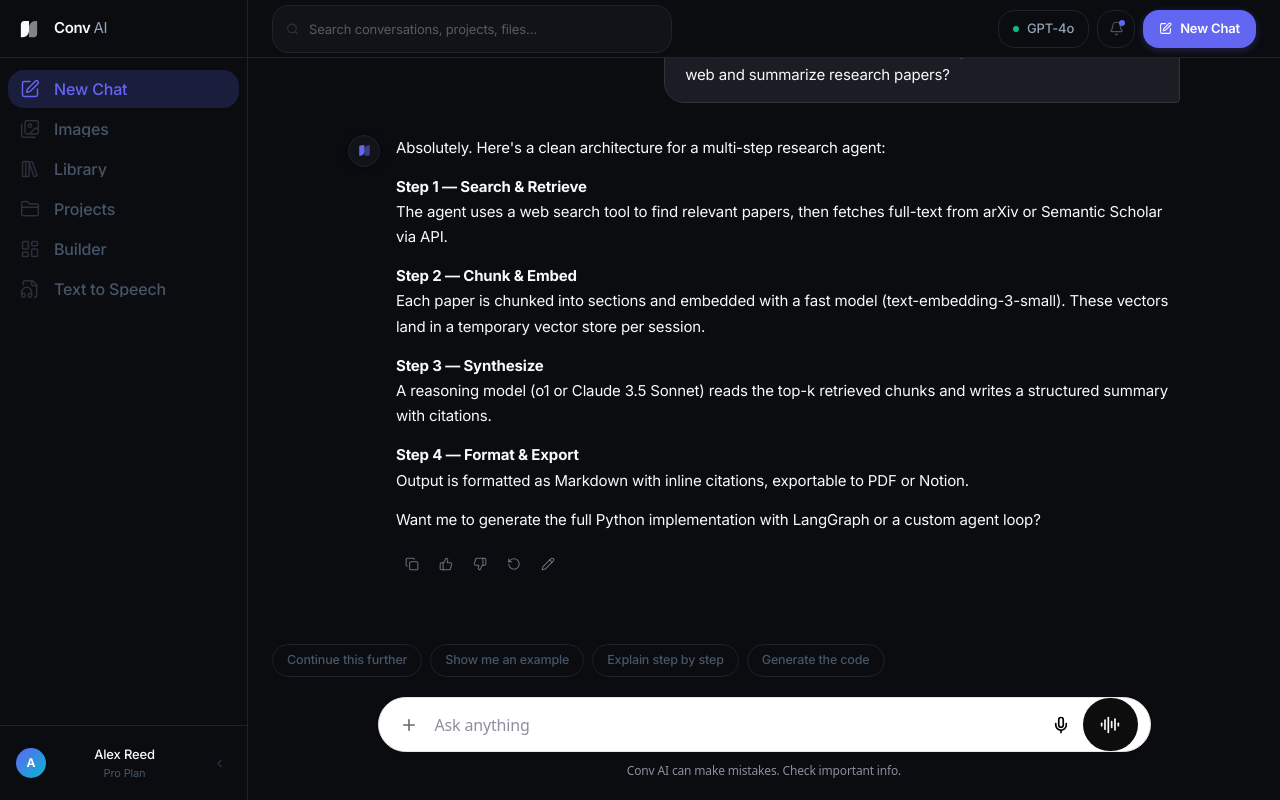
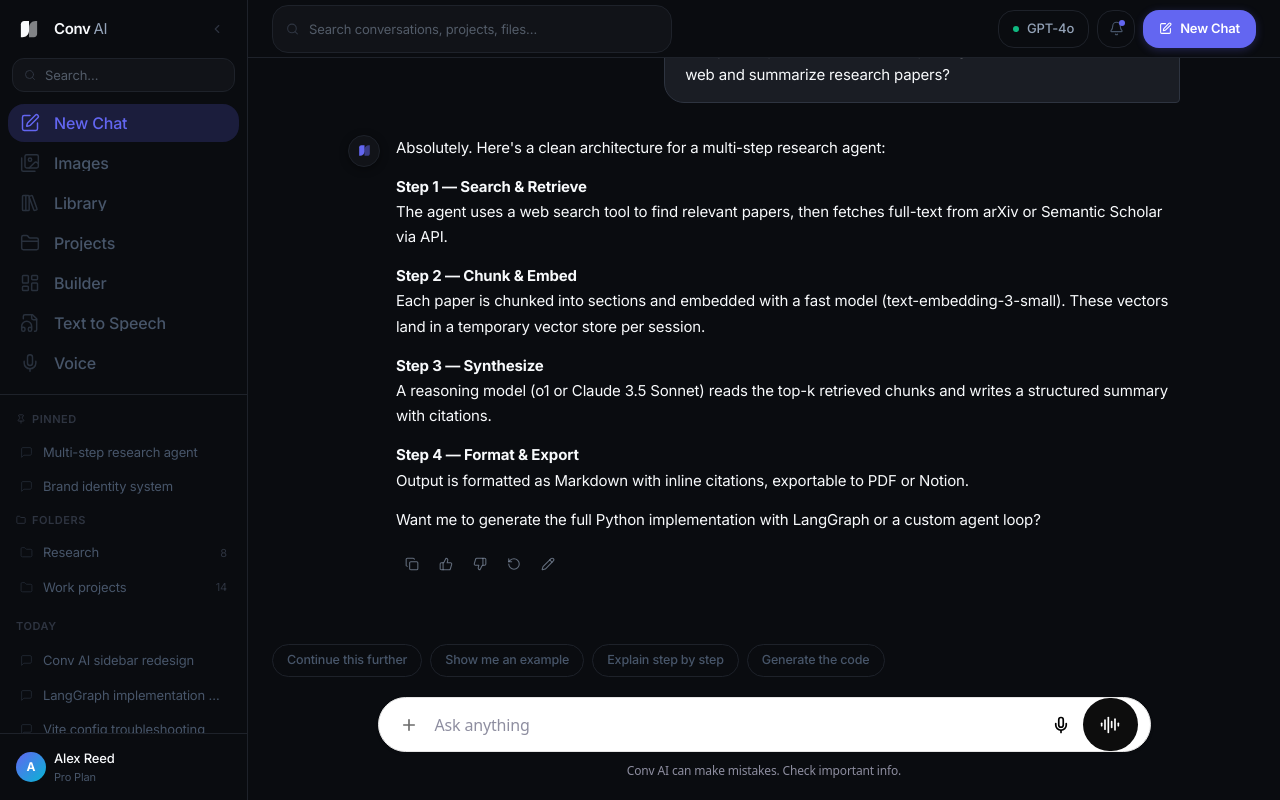
Before and after one commit to ElonInvestmentCo/Conv-AI, a React (Vite) app: page /chat in a window 1280 px wide. Built offline with nearby package versions, Linux system fonts and the light colour scheme.

Commit message:
Update MainLayout structure and logic
Replit-Commit-Author: Agent

```diff
--- a/src/app/layouts/MainLayout.tsx
+++ b/src/app/layouts/MainLayout.tsx
@@ -19,15 +19,13 @@ import {
   FolderClosed,
   FileAudio,
   LayoutDashboard,
+  Mic,
+  Pin,
+  Folder,
+  MessageSquare,
 } from 'lucide-react';
 
-const ImagesIcon = Images;
-const LibraryIcon = LibraryBig;
-const ProjectsIcon = FolderClosed;
-const TTSIcon = FileAudio;
-const BuilderIcon = LayoutDashboard;
-
-// ── Conv AI Logo Mark ─────────────────────────────────────────────────────────
+// ── Conv AI Logo Mark ──────────────────────────────────────────────────────────
 const LogoMark = ({ className = 'w-7 h-7', color = '#F8FAFC' }: { className?: string; color?: string }) => (
   <svg viewBox="0 0 32 32" fill="none" xmlns="http://www.w3.org/2000/svg" className={className}>
     <path d="M6 10C6 7.79086 7.79086 6 10 6H16V18C16 22.4183 12.4183 26 8 26H6V10Z" fill={color} />
@@ -35,25 +33,79 @@ const LogoMark = ({ className = 'w-7 h-7', color = '#F8FAFC' }: { className?: st
   </svg>
 );
 
+// ── Nav config ─────────────────────────────────────────────────────────────────
 const mainNav = [
-  { label: 'New Chat',       path: '/chat',      Icon: SquarePen  },
-  { label: 'Images',         path: '/images',    Icon: ImagesIcon  },
-  { label: 'Library',        path: '/library',   Icon: LibraryIcon },
-  { label: 'Projects',       path: '/projects',  Icon: ProjectsIcon },
-  { label: 'Builder',        path: '/builder',   Icon: BuilderIcon },
-  { label: 'Text to Speech', path: '/tts',       Icon: TTSIcon     },
+  { label: 'New Chat',       path: '/chat',      Icon: SquarePen     },
+  { label: 'Images',         path: '/images',    Icon: Images        },
+  { label: 'Library',        path: '/library',   Icon: LibraryBig    },
+  { label: 'Projects',       path: '/projects',  Icon: FolderClosed  },
+  { label: 'Builder',        path: '/builder',   Icon: LayoutDashboard },
+  { label: 'Text to Speech', path: '/tts',       Icon: FileAudio     },
+  { label: 'Voice',          path: '/voice',     Icon: Mic           },
 ];
 
-// Simplified popup menu — 7 focused items only
-const popupMenu = [
-  { Icon: User,     label: 'Account',            path: '/account',       divideAfter: false },
-  { Icon: Settings, label: 'Settings',           path: '/settings',      divideAfter: false },
-  { Icon: Sun,      label: 'Theme',              path: null,             divideAfter: false },
-  { Icon: Keyboard, label: 'Keyboard Shortcuts', path: null,             divideAfter: true  },
-  { Icon: Zap,      label: 'Upgrade Plan',       path: null,             accent: true, divideAfter: false },
-  { Icon: HelpCircle,label: 'Help',              path: '/help',          divideAfter: true  },
+// ── Mock conversation history ──────────────────────────────────────────────────
+const pinnedChats = [
+  { id: 'p1', label: 'Multi-step research agent' },
+  { id: 'p2', label: 'Brand identity system' },
 ];
 
+const conversationGroups = [
+  {
+    heading: 'Today',
+    items: [
+      { id: 'c1', label: 'Conv AI sidebar redesign' },
+      { id: 'c2', label: 'LangGraph implementation plan' },
+      { id: 'c3', label: 'Vite config troubleshooting' },
+    ],
+  },
+  {
+    heading: 'Yesterday',
+    items: [
+      { id: 'c4', label: 'Document review pipeline' },
+      { id: 'c5', label: 'TTS voice model comparison' },
+      { id: 'c6', label: 'React DnD drag ordering' },
+    ],
+  },
+  {
+    heading: 'Previous 7 days',
+    items: [
+      { id: 'c7', label: 'OpenAI streaming responses' },
+      { id: 'c8', label: 'Tailwind v4 migration notes' },
+      { id: 'c9', label: 'Image generation prompts' },
+      { id: 'c10', label: 'Project folder structure' },
+      { id: 'c11', label: 'Auth flow architecture' },
+      { id: 'c12', label: 'Dashboard layout options' },
+    ],
+  },
+  {
+    heading: 'Last month',
+    items: [
+      { id: 'c13', label: 'Vector store setup (pgvector)' },
+      { id: 'c14', label: 'Semantic search evaluation' },
+      { id: 'c15', label: 'Webhook handler patterns' },
+      { id: 'c16', label: 'Recharts data formatting' },
+      { id: 'c17', label: 'Motion animation timing' },
+    ],
+  },
+];
+
+const folders = [
+  { id: 'f1', label: 'Research', count: 8 },
+  { id: 'f2', label: 'Work projects', count: 14 },
+];
+
+// ── Profile menu ───────────────────────────────────────────────────────────────
+const popupMenu = [
+  { Icon: User,       label: 'Account',            path: '/account',  divideAfter: false, accent: false },
+  { Icon: Settings,   label: 'Settings',           path: '/settings', divideAfter: false, accent: false },
+  { Icon: Sun,        label: 'Theme',              path: null,        divideAfter: false, accent: false },
+  { Icon: Keyboard,   label: 'Keyboard Shortcuts', path: null,        divideAfter: true,  accent: false },
+  { Icon: Zap,        label: 'Upgrade Plan',       path: null,        divideAfter: false, accent: true  },
+  { Icon: HelpCircle, label: 'Help',               path: '/help',     divideAfter: true,  accent: false },
+];
+
+// ── Reusable nav item ──────────────────────────────────────────────────────────
 function NavItem({ item, collapsed }: { item: typeof mainNav[0]; collapsed: boolean }) {
   const { Icon } = item;
   return (
@@ -101,13 +153,23 @@ function NavItem({ item, collapsed }: { item: typeof mainNav[0]; collapsed: bool
   );
 }
 
+// ── Conversation history row ───────────────────────────────────────────────────
+function ConvItem({ label }: { label: string }) {
+  return (
+    <button className="group w-full flex items-center gap-2.5 px-3 py-[7px] rounded-lg text-left text-[13px] text-[#475569] hover:bg-[#1A1D24] hover:text-[#94A3B8] transition-all duration-[140ms]">
+      <MessageSquare size={13} strokeWidth={1.6} className="flex-shrink-0 opacity-40 group-hover:opacity-60" />
+      <span className="truncate">{label}</span>
+    </button>
+  );
+}
+
+// ── Main layout ────────────────────────────────────────────────────────────────
 export default function MainLayout() {
-  const [collapsed, setCollapsed]   = useState(false);
+  const [collapsed, setCollapsed]     = useState(false);
   const [profileOpen, setProfileOpen] = useState(false);
-  const profileRef  = useRef<HTMLDivElement>(null);
-  const navigate    = useNavigate();
+  const profileRef = useRef<HTMLDivElement>(null);
+  const navigate   = useNavigate();
 
-  // Close on outside click
   useEffect(() => {
     const handler = (e: MouseEvent) => {
       if (profileRef.current && !profileRef.current.contains(e.target as Node)) {
@@ -123,18 +185,21 @@ export default function MainLayout() {
       className="flex h-screen w-full overflow-hidden"
       style={{ background: '#0A0C10', fontFamily: 'Inter, system-ui, sans-serif' }}
     >
-      {/* ─── Sidebar ──────────────────────────────────────────────── */}
+      {/* ════════════════════════════════════════════════════════════
+          SIDEBAR  —  flex column, never scrolls as a whole
+      ════════════════════════════════════════════════════════════ */}
       <motion.aside
         animate={{ width: collapsed ? 68 : 248 }}
         transition={{ type: 'spring', stiffness: 420, damping: 42 }}
-        className="relative flex-shrink-0 flex flex-col h-full"
-        style={{ background: '#0A0C10', borderRight: '1px solid #1E222A', overflow: 'visible' }}
+        className="flex-shrink-0 flex flex-col h-full overflow-hidden"
+        style={{ background: '#0A0C10', borderRight: '1px solid #1E222A' }}
       >
-        {/* Logo row */}
-        <div
-          className="flex items-center gap-3 px-4 h-[58px] flex-shrink-0"
-          style={{ borderBottom: '1px solid #1E222A' }}
-        >
+
+        {/* ── SECTION 1: Fixed Header ─────────────────────────────── */}
+        <div className="flex-shrink-0" style={{ borderBottom: '1px solid #1E222A' }}>
+
+          {/* Logo row + collapse toggle */}
+          <div className="flex items-center gap-3 px-4 h-[58px]">
             <LogoMark className="w-[26px] h-[26px] flex-shrink-0" color="#F8FAFC" />
             <AnimatePresence initial={false}>
               {!collapsed && (
@@ -143,29 +208,140 @@ export default function MainLayout() {
                   animate={{ opacity: 1, width: 'auto' }}
                   exit={{ opacity: 0, width: 0 }}
                   transition={{ duration: 0.17 }}
-                className="overflow-hidden flex items-baseline"
+                  className="overflow-hidden flex items-baseline flex-1"
                 >
                   <span className="text-[15px] font-semibold text-[#F8FAFC] tracking-tight whitespace-nowrap">Conv</span>
                   <span className="text-[15px] font-normal text-[#94A3B8] whitespace-nowrap ml-[3px]">AI</span>
                 </motion.div>
               )}
             </AnimatePresence>
+            <button
+              onClick={() => setCollapsed(!collapsed)}
+              title={collapsed ? 'Expand sidebar' : 'Collapse sidebar'}
+              className="flex-shrink-0 w-7 h-7 rounded-lg flex items-center justify-center text-[#2E3440] hover:text-[#94A3B8] hover:bg-[#1A1D24] transition-all duration-[150ms] ml-auto"
+            >
+              {collapsed ? <ChevronRight size={14} /> : <ChevronLeft size={14} />}
+            </button>
           </div>
 
-        {/* Nav items */}
-        <div className="flex-1 overflow-y-auto px-2 py-3 space-y-[2px]">
+          {/* Search bar — hidden when collapsed */}
+          <AnimatePresence initial={false}>
+            {!collapsed && (
+              <motion.div
+                initial={{ opacity: 0, height: 0 }}
+                animate={{ opacity: 1, height: 'auto' }}
+                exit={{ opacity: 0, height: 0 }}
+                transition={{ duration: 0.17 }}
+                className="overflow-hidden px-3 pb-3"
+              >
+                <div className="relative">
+                  <Search size={12} className="absolute left-3 top-1/2 -translate-y-1/2 text-[#2E3440]" />
+                  <input
+                    type="text"
+                    placeholder="Search…"
+                    className="w-full pl-8 pr-3 text-[13px] rounded-lg outline-none transition-all duration-[160ms]"
+                    style={{
+                      height: 34,
+                      background: '#111318',
+                      border: '1px solid #1E222A',
+                      color: '#94A3B8',
+                    }}
+                    onFocus={e => {
+                      e.target.style.borderColor = '#6366F1';
+                      e.target.style.boxShadow = '0 0 0 2px rgba(99,102,241,0.12)';
+                    }}
+                    onBlur={e => {
+                      e.target.style.borderColor = '#1E222A';
+                      e.target.style.boxShadow = 'none';
+                    }}
+                  />
+                </div>
+              </motion.div>
+            )}
+          </AnimatePresence>
+
+          {/* Primary nav items */}
+          <div className="px-2 pb-3 space-y-[2px]">
             {mainNav.map((item) => (
               <NavItem key={item.path} item={item} collapsed={collapsed} />
             ))}
           </div>
+        </div>
 
-        {/* Profile strip + popup — overflow visible so popup escapes */}
+        {/* ── SECTION 2: Scrollable Conversation History ──────────── */}
+        <div
+          className="flex-1 min-h-0 overflow-y-auto overflow-x-hidden"
+          style={{ scrollbarWidth: 'thin', scrollbarColor: '#1E222A transparent' }}
+        >
+          <AnimatePresence initial={false}>
+            {!collapsed && (
+              <motion.div
+                initial={{ opacity: 0 }}
+                animate={{ opacity: 1 }}
+                exit={{ opacity: 0 }}
+                transition={{ duration: 0.15 }}
+                className="py-3"
+              >
+                {/* Pinned chats */}
+                {pinnedChats.length > 0 && (
+                  <div className="mb-1">
+                    <div className="flex items-center gap-1.5 px-4 py-1 mb-1">
+                      <Pin size={10} strokeWidth={2} className="text-[#2E3440]" />
+                      <span className="text-[11px] font-semibold tracking-wider uppercase text-[#2E3440]">Pinned</span>
+                    </div>
+                    <div className="px-2 space-y-[1px]">
+                      {pinnedChats.map(c => <ConvItem key={c.id} label={c.label} />)}
+                    </div>
+                  </div>
+                )}
+
+                {/* Folders */}
+                {folders.length > 0 && (
+                  <div className="mb-1">
+                    <div className="flex items-center gap-1.5 px-4 py-1 mb-1">
+                      <Folder size={10} strokeWidth={2} className="text-[#2E3440]" />
+                      <span className="text-[11px] font-semibold tracking-wider uppercase text-[#2E3440]">Folders</span>
+                    </div>
+                    <div className="px-2 space-y-[1px]">
+                      {folders.map(f => (
+                        <button
+                          key={f.id}
+                          className="group w-full flex items-center gap-2.5 px-3 py-[7px] rounded-lg text-left text-[13px] text-[#475569] hover:bg-[#1A1D24] hover:text-[#94A3B8] transition-all duration-[140ms]"
+                        >
+                          <Folder size={13} strokeWidth={1.6} className="flex-shrink-0 opacity-40 group-hover:opacity-60" />
+                          <span className="truncate flex-1">{f.label}</span>
+                          <span className="text-[11px] text-[#2E3440] group-hover:text-[#475569]">{f.count}</span>
+                        </button>
+                      ))}
+                    </div>
+                  </div>
+                )}
+
+                {/* Date-grouped conversation history */}
+                {conversationGroups.map(group => (
+                  <div key={group.heading} className="mb-1">
+                    <div className="px-4 py-1 mb-1">
+                      <span className="text-[11px] font-semibold tracking-wider uppercase text-[#2E3440]">
+                        {group.heading}
+                      </span>
+                    </div>
+                    <div className="px-2 space-y-[1px]">
+                      {group.items.map(c => <ConvItem key={c.id} label={c.label} />)}
+                    </div>
+                  </div>
+                ))}
+              </motion.div>
+            )}
+          </AnimatePresence>
+        </div>
+
+        {/* ── SECTION 3: Fixed Footer ──────────────────────────────── */}
         <div
           ref={profileRef}
-          className="px-2 py-2 flex-shrink-0 relative"
+          className="flex-shrink-0 px-2 py-2 relative"
           style={{ borderTop: '1px solid #1E222A', overflow: 'visible' }}
         >
-          {/* ── Popup ── */}
+          {/* Profile popup */}
           <AnimatePresence>
             {profileOpen && (
               <motion.div
@@ -211,8 +387,6 @@ export default function MainLayout() {
                       </React.Fragment>
                     );
                   })}
-
-                  {/* Log out */}
                   <div className="mx-3 my-1" style={{ height: 1, background: 'rgba(255,255,255,0.06)' }} />
                   <button
                     onClick={() => setProfileOpen(false)}
@@ -227,10 +401,10 @@ export default function MainLayout() {
           </AnimatePresence>
 
           {/* Profile row */}
-          <div className="flex items-center gap-2 px-2 py-[7px]">
           <button
             onClick={() => setProfileOpen(!profileOpen)}
-              className="flex items-center gap-2 flex-1 min-w-0 cursor-pointer rounded-lg hover:bg-[#1A1D24] transition-all duration-[150ms] p-1 -ml-1"
+            title={collapsed ? 'Alex Reed' : undefined}
+            className="w-full flex items-center gap-2 px-2 py-[7px] rounded-xl cursor-pointer hover:bg-[#1A1D24] transition-all duration-[150ms]"
           >
             <div
               className="w-[30px] h-[30px] rounded-full flex items-center justify-center text-white text-[12px] font-bold flex-shrink-0"
@@ -245,7 +419,7 @@ export default function MainLayout() {
                   animate={{ opacity: 1, width: 'auto' }}
                   exit={{ opacity: 0, width: 0 }}
                   transition={{ duration: 0.17 }}
-                    className="flex-1 overflow-hidden"
+                  className="flex-1 overflow-hidden text-left"
                 >
                   <p className="text-[13px] font-medium text-[#F8FAFC] whitespace-nowrap">Alex Reed</p>
                   <p className="text-[11px] text-[#475569] whitespace-nowrap">Pro Plan</p>
@@ -253,19 +427,14 @@ export default function MainLayout() {
               )}
             </AnimatePresence>
           </button>
-            <button
-              onClick={() => setCollapsed(!collapsed)}
-              className="flex-shrink-0 w-6 h-6 rounded-lg flex items-center justify-center text-[#2E3440] hover:text-[#94A3B8] hover:bg-[#1A1D24] transition-all duration-[150ms]"
-            >
-              {collapsed ? <ChevronRight size={13} /> : <ChevronLeft size={13} />}
-            </button>
-          </div>
         </div>
       </motion.aside>
 
-      {/* ─── Main content ─────────────────────────────────────────── */}
+      {/* ════════════════════════════════════════════════════════════
+          MAIN CONTENT
+      ════════════════════════════════════════════════════════════ */}
       <div className="flex-1 flex flex-col overflow-hidden">
-        {/* Top nav */}
+        {/* Top nav bar */}
         <header
           className="flex items-center justify-between px-6 flex-shrink-0"
           style={{
@@ -274,7 +443,6 @@ export default function MainLayout() {
             height: 58,
           }}
         >
-          {/* Search — 48px tall */}
           <div className="relative flex-1 max-w-[400px]">
             <Search size={13} className="absolute left-3.5 top-1/2 -translate-y-1/2 text-[#2E3440]" />
             <input
@@ -301,16 +469,14 @@ export default function MainLayout() {
           </div>
 
           <div className="flex items-center gap-2 ml-4">
-            {/* Model selector */}
             <div
-              className="flex items-center gap-2 px-3.5 rounded-xl text-[13px] font-medium cursor-pointer transition-all duration-[150ms] hover:bg-[#1A1D24] hover:border-[#2E3440]"
+              className="flex items-center gap-2 px-3.5 rounded-xl text-[13px] font-medium cursor-pointer transition-all duration-[150ms] hover:bg-[#1A1D24]"
               style={{ border: '1px solid #1E222A', height: 38, color: '#94A3B8' }}
             >
               <div className="w-1.5 h-1.5 rounded-full bg-[#10B981]" />
               <span>GPT-4o</span>
             </div>
 
-            {/* Notifications */}
             <NavLink
               to="/notifications"
               className="relative flex items-center justify-center rounded-xl text-[#475569] hover:text-[#94A3B8] hover:bg-[#1A1D24] transition-all duration-[150ms]"
@@ -320,10 +486,9 @@ export default function MainLayout() {
               <span className="absolute top-[9px] right-[9px] w-1.5 h-1.5 bg-[#6366F1] rounded-full" />
             </NavLink>
 
-            {/* New Chat */}
             <NavLink
               to="/chat"
-              className="flex items-center gap-2 px-4 rounded-xl text-[13px] font-semibold text-white transition-all duration-[150ms] hover:bg-[#4F46E5] hover:shadow-lg"
+              className="flex items-center gap-2 px-4 rounded-xl text-[13px] font-semibold text-white transition-all duration-[150ms]"
               style={{
                 height: 38,
                 background: '#6366F1',
@@ -338,7 +503,6 @@ export default function MainLayout() {
           </div>
         </header>
 
-        {/* Page outlet */}
         <main className="flex-1 overflow-hidden">
           <Outlet />
         </main>
```
Lines whose indentation alone changed are shown as unchanged.
